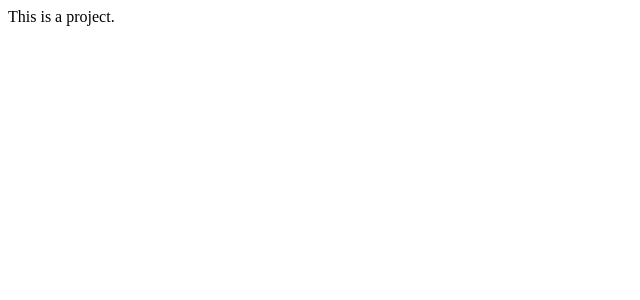
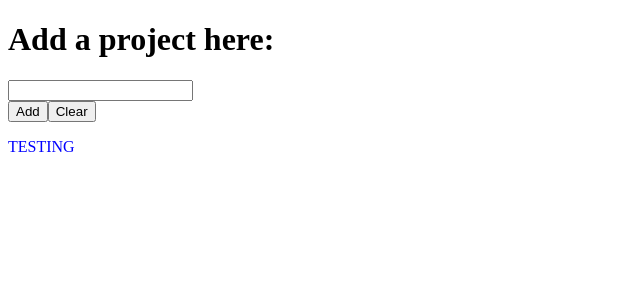
Before and after one commit to jkintana/personal-website, a React (Create React App) app: page / in a window 1280 px wide. Shown: the top 300 px of the page, without its empty margins (0-640 px from the left). Built offline with nearby package versions, Linux system fonts and the light colour scheme.

Commit message:
Messed around with hooks, states, props

```diff
--- a/src/App.js
+++ b/src/App.js
@@ -1,8 +1,9 @@
 // Import the functions you need from the SDKs you need
 // import { initializeApp } from "firebase/app";
 // import { getAnalytics } from "firebase/analytics";
-import React from "react";
-import Project from "./Project";
+import React, { useState, useRef, useEffect } from "react";
+import Project from "./Project/Project";
+
 // TODO: Add SDKs for Firebase products that you want to use
 // https://firebase.google.com/docs/web/setup#available-libraries
 
@@ -23,8 +24,28 @@ import Project from "./Project";
 // const analytics = getAnalytics(app);
 
 function App() {
+  const [projectNameArray, setProjectNameArray] = useState([]);
+  const projectNameInput = useRef();
+
+  function addToProjectNameArray(e) {
+    const projectName = projectNameInput.current.value;
+    setProjectNameArray(projectNameArray.push(projectName));
+  }
+
+  function clearProjectNameArray(e) {
+    setProjectNameArray([]);
+  }
+
   return (
-    <Project />
+    <>
+      <h1>Add a project here:</h1>
+      <input ref={projectNameInput} type='text' />
+      <br />
+      <button onClick={ addToProjectNameArray }>Add</button>
+      <button onClick={ clearProjectNameArray }>Clear</button>
+      <br />
+      <Project name='TESTING' />
+    </>
   );
 }
 
--- a/src/Project.js
+++ /dev/null
@@ -1,11 +0,0 @@
-import React from 'react'
-
-function Project() {
-  return (
-    <div>
-      This is a project.
-    </div>
-  )
-}
-
-export default Project;
--- /dev/null
+++ b/src/Project/Project.js
@@ -0,0 +1,9 @@
+import React from 'react'
+
+export default function Project( {name} ) {
+  return (
+    <div>
+      <p>{name}</p>
+    </div>
+  )
+}
--- /dev/null
+++ b/src/index.css
@@ -0,0 +1,3 @@
+p {
+  color: blue;
+}
--- a/src/index.js
+++ b/src/index.js
@@ -1,7 +1,7 @@
 import React from 'react';
 import ReactDOM from 'react-dom/client';
 import App from './App';
-// import Project from './Project';
+import './index.css'
 
 const root = ReactDOM.createRoot(document.getElementById('root'));
 root.render(
```
Also changed, not shown: 1 other file (tests, documents, lock files or other folders).
